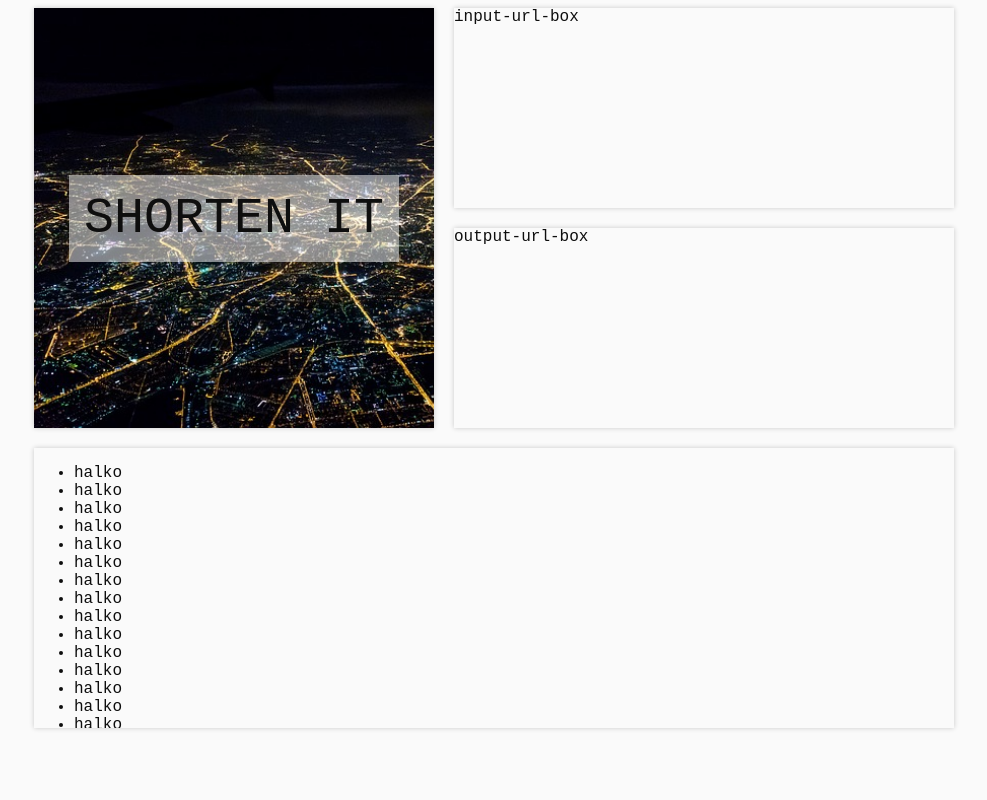
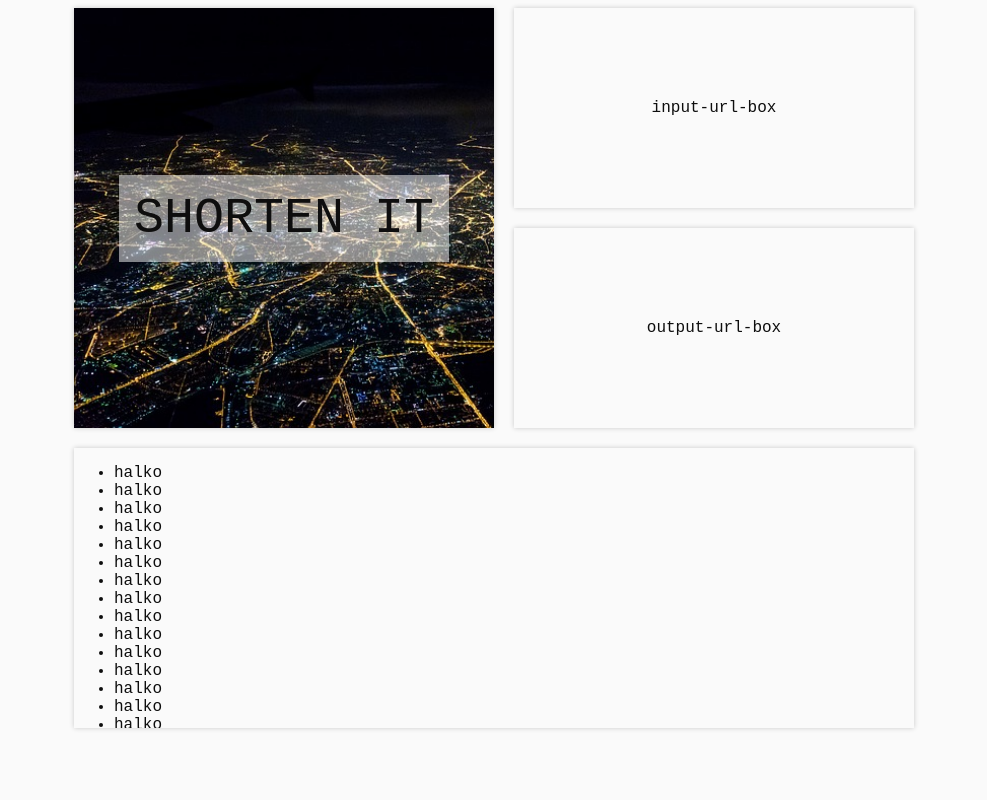
Before and after one commit to khazarr/shortenn, a website: page frontend/index.html in a window 1280 px wide. Shown: the whole page, without its empty margins (146-1133 px from the left). Drawn offline with Linux system fonts and the light colour scheme.

Commit message:
frontend: grid-template-areas

```diff
--- a/frontend/index.html
+++ b/frontend/index.html
@@ -20,8 +20,13 @@
       /* border: 3px solid black; */
       display: grid;
       display: grid;
-      grid-template-columns: 400px minmax(300px, 500px);
+      grid-template-columns: 200px 200px auto;
       grid-template-rows: 200px 200px minmax(100px, 300px);
+      grid-auto-columns: 200px;
+      grid-template-areas:
+        "logo logo input"
+        "logo logo output"
+        "allurls allurls allurls";
       grid-gap: 20px;
       justify-content: center;
       align-content: center;
@@ -33,17 +38,21 @@
     }
 
     .logo {
+      grid-area: logo;
+      /* display: grid; */
+      background-image: url("img/bg.jpg");
+      background-repeat: no-repeat;
+      background-size: cover;
       display: grid;
-      grid-row: span 2;
-      background: green;
-      background-image: url("img/bg.jpg");
       align-items: center;
-      justify-items: center;
-      background-size: cover;
-      background-repeat: no-repeat;
+      justify-content: center;
+      align-content: center;
+      text-align: center;
     }
 
     .logo__text {
+      justify-self: center;
+      align-self: center;
       font-size: 50px;
       text-transform: uppercase;
       font-weight: 300;
@@ -51,22 +60,42 @@
       padding: 15px;
     }
 
-    .input-url-box {}
+    .input-url-box {
+      width: 400px;
+      grid-area: input;
+      display: grid;
+      align-items: center;
+      justify-content: center;
+      align-content: center;
+      text-align: center;
+    }
 
-    .output-url-box {}
+    .output-url-box {
+      grid-area: output;
+      display: grid;
+      align-items: center;
+      justify-content: center;
+      align-content: center;
+      text-align: center;
+    }
 
     .all-urls {
-      grid-column: span 2;
+      grid-area: allurls;
       overflow-y: scroll;
 
     }
 
-@media (max-width: 768) {
-  .main {
-    grid-template-columns: auto;
-  }
+    @media (max-width: 768px) {
+      .main {
+        grid-template-columns: auto;
+        grid-template-areas:
+        "logo"
+        "input"
+        "output"
+        "allurls";
+      }
 
-}
+    }
   </style>
 </head>
 
```
